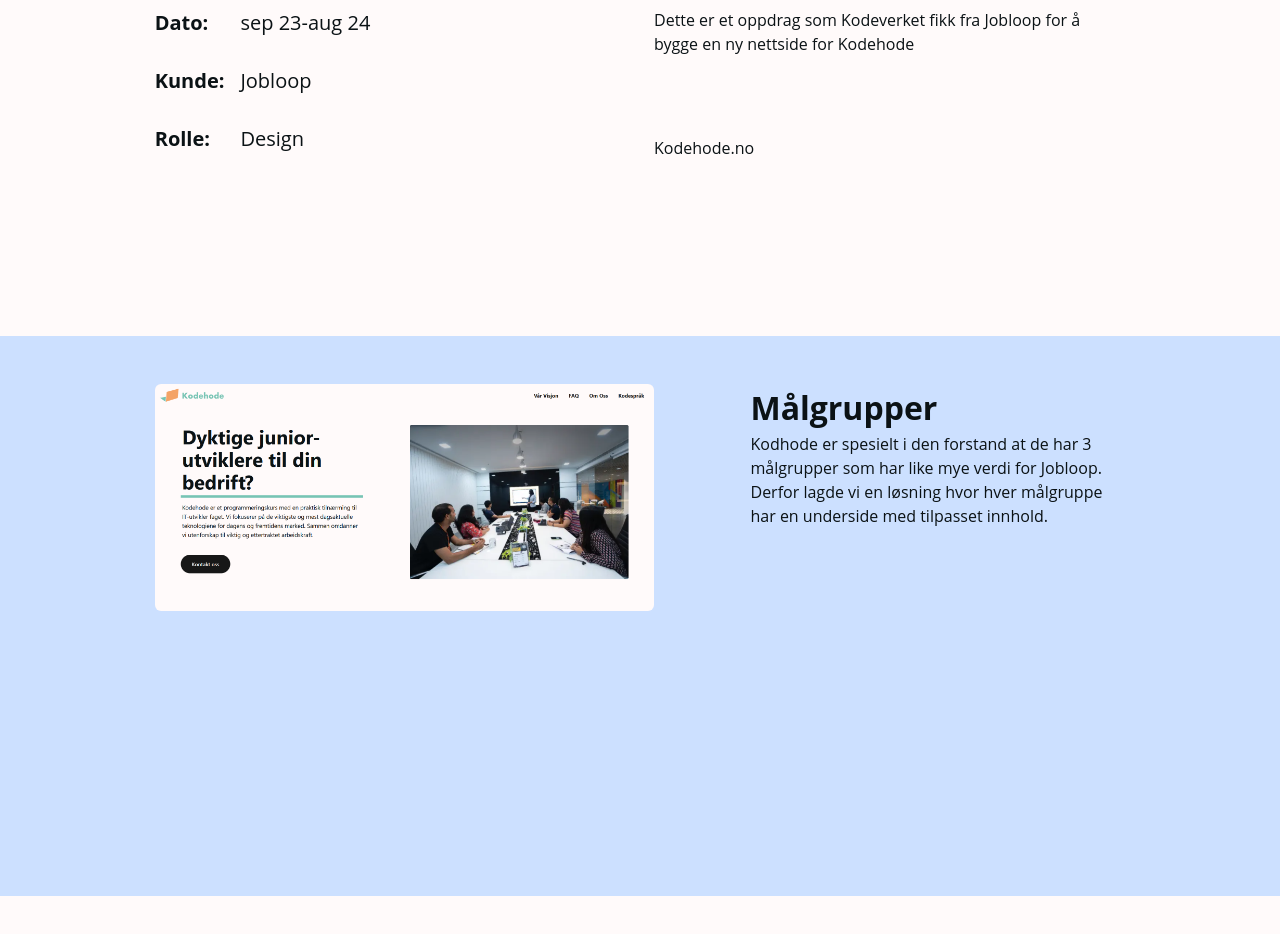
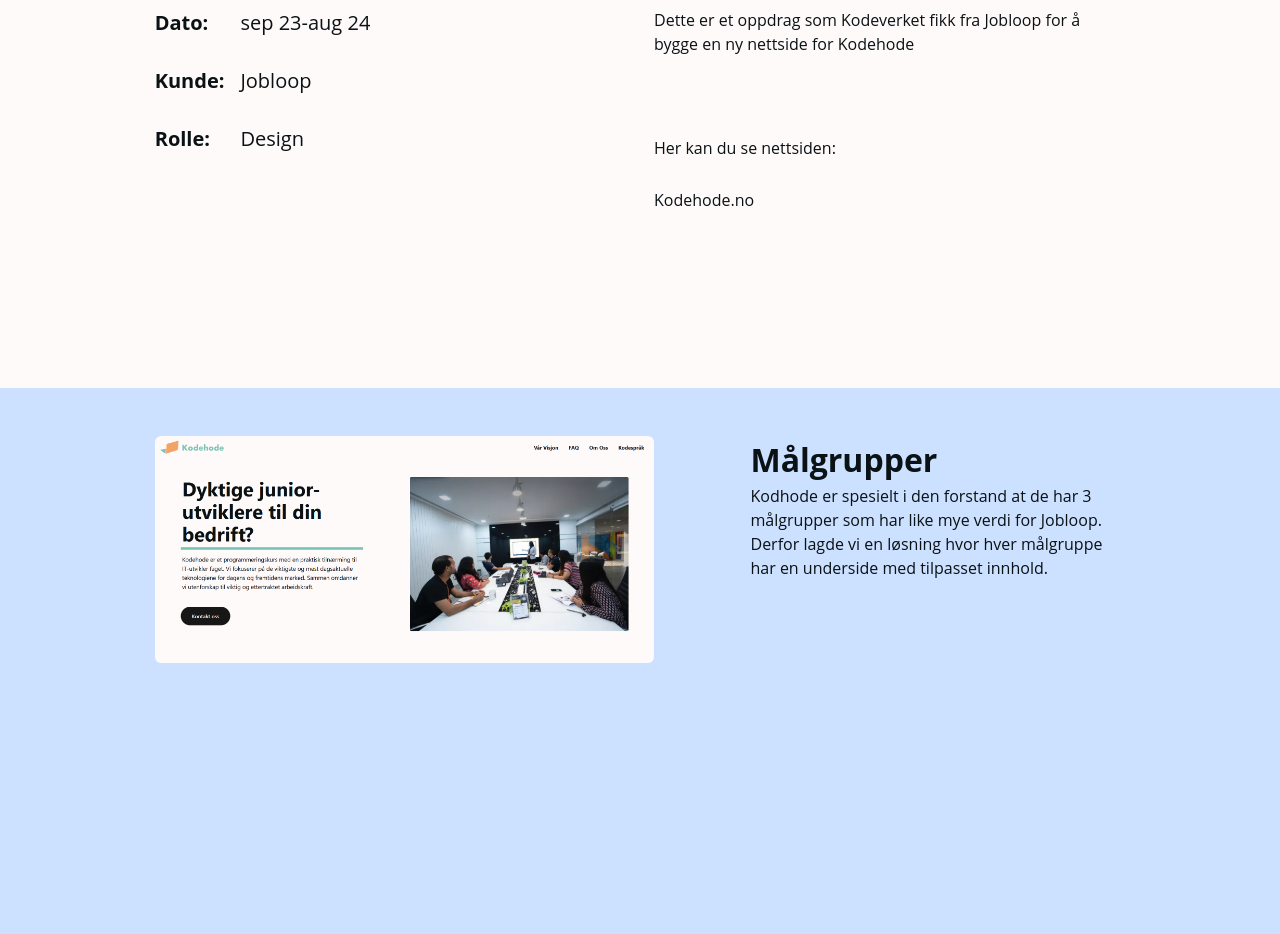
Before and after one commit to AndyKodehode/Portfolio2024, a Next.js app: page /kodehode in a window 1280 px wide. Shown: the part 980-1914 px from the top of the page. Built offline with nearby package versions, Linux system fonts and the light colour scheme.

Commit message:
link til Kodehode

```diff
--- a/components/project/projectHeader.jsx
+++ b/components/project/projectHeader.jsx
@@ -46,7 +46,7 @@ export function ProjectHeaderOne({bilde, dato, kunde, rolle, introTekstEn, intro
 }
 
 
-export function ProjectHeaderTwo({bilde, dato, kunde, rolle, introTekstEn, link, linkText}){
+export function ProjectHeaderTwo({bilde, dato, kunde, rolle, introTekstEn, introTekstTo, link, linkText}){
     return(
         <div className="w-full flex flex-col gap-20 items-center">
                 <div className="w-full lg:w-full lg:h-[80vh] h-[40vh] flex items-center justify-center bg-portfolio-primary-blue  lg:p-24">
@@ -82,6 +82,7 @@ export function ProjectHeaderTwo({bilde, dato, kunde, rolle, introTekstEn, link,
                            <h2>Om prosjektet</h2>
                            <p>{introTekstEn}</p>
                            <br/>
+                           <p>{introTekstTo}</p>
                            <Link target="_blank" href={link}>{linkText}</Link>
                         </div>
                 </div>
--- a/src/app/kodehode/page.js
+++ b/src/app/kodehode/page.js
@@ -15,7 +15,7 @@ export default function Kodehode(){
     return(
         <div className="w-full flex flex-col items-center pb-20 gap-32 ">
             <div className="w-full lg:w-10/12 gap-10 md:pt-20 flex justify-center items-center ">
-                <ProjectHeaderTwo bilde={deltager} rolle="Design" dato="sep 23-aug 24" kunde="Jobloop" introTekstEn='Dette er et oppdrag som Kodeverket fikk fra Jobloop for å bygge en ny nettside for Kodehode' link="https://www.kodehode.no/" linkText='Kodehode.no'/>
+                <ProjectHeaderTwo bilde={deltager} rolle="Design" dato="sep 23-aug 24" kunde="Jobloop" introTekstEn='Dette er et oppdrag som Kodeverket fikk fra Jobloop for å bygge en ny nettside for Kodehode' link="https://www.kodehode.no/"  introTekstTo='Her kan du se nettsiden:' linkText=' Kodehode.no'/>
 
             </div>
 
```
